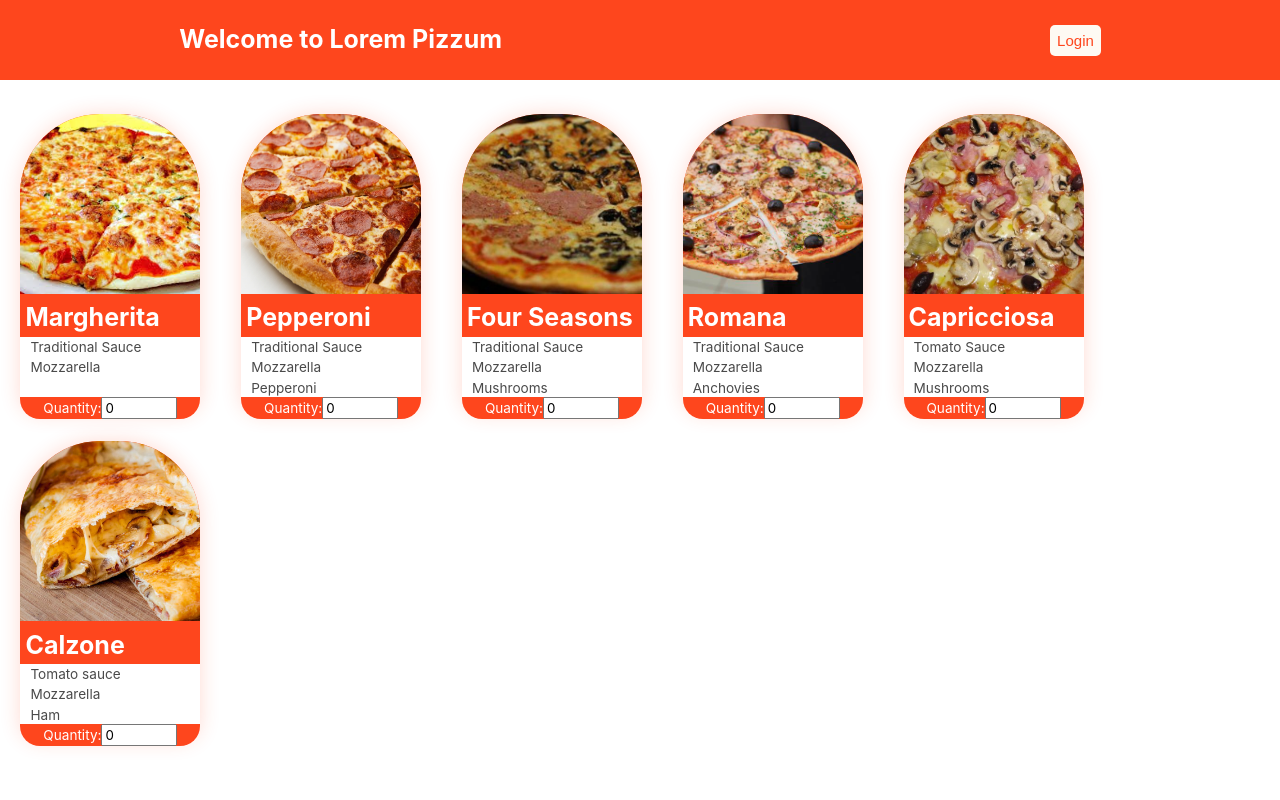
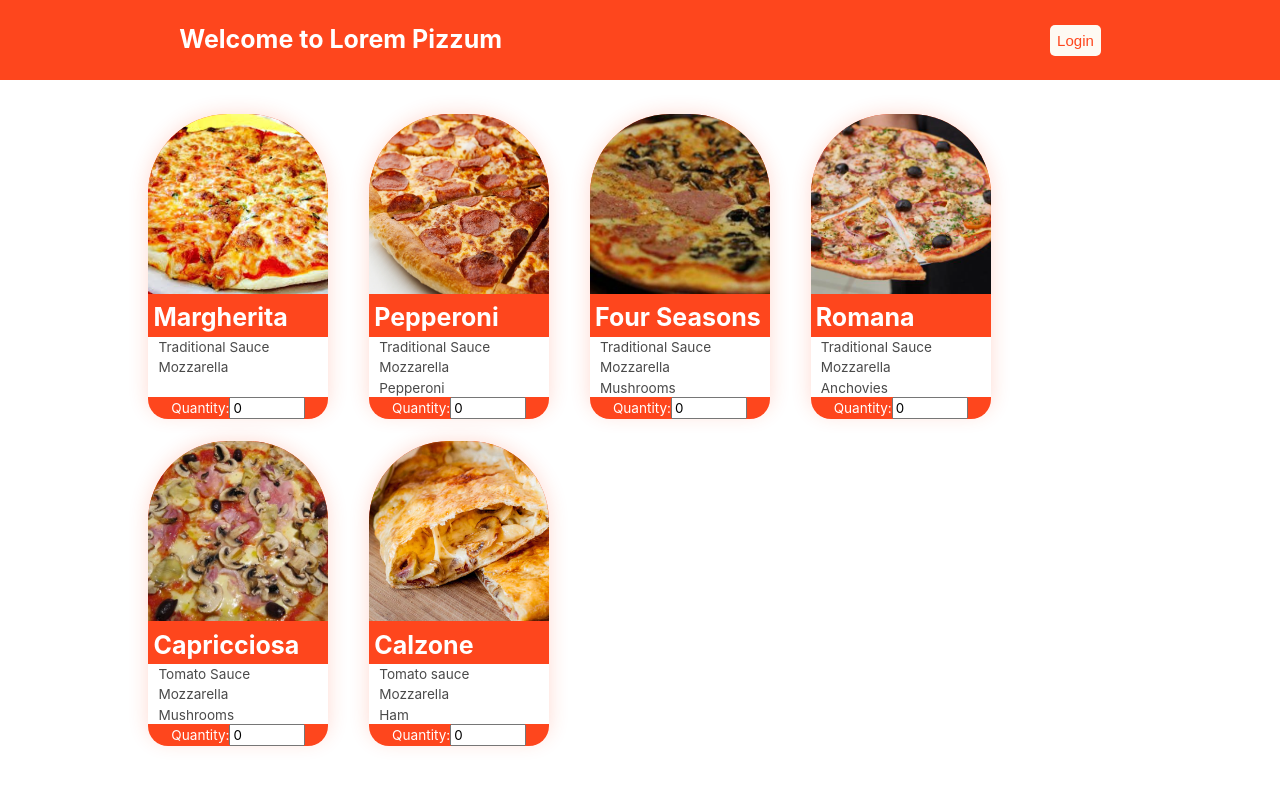
Before and after one commit to Astanios/LoremPizzum, a React app: page / in a window 1280 px wide. Built offline with nearby package versions, Linux system fonts and the light colour scheme; what auth0-js would draw is missing.

Commit message:
style improving

```diff
--- a/src/style.css
+++ b/src/style.css
@@ -242,7 +242,7 @@ table.greyGridTable tfoot td {
   column-gap: 1.5em;
   font-size: .85em;
   margin: 1.5em 0;
-  padding: 0;
+  padding: 0 10%;
 }
 
 .searchSubtitle{
```
